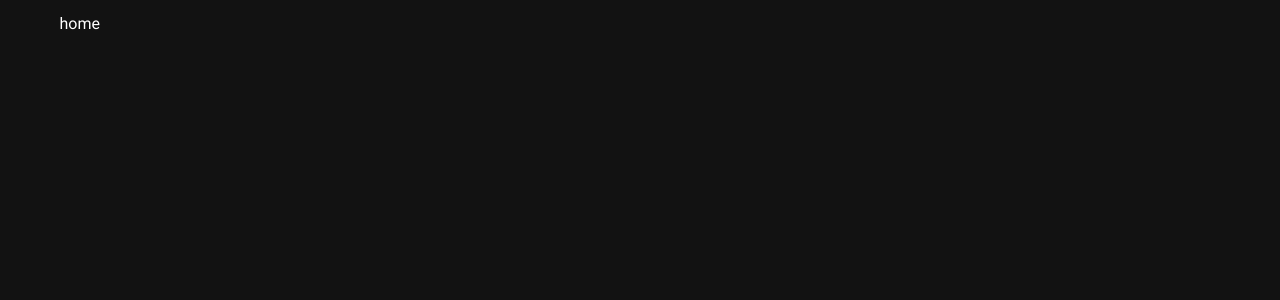
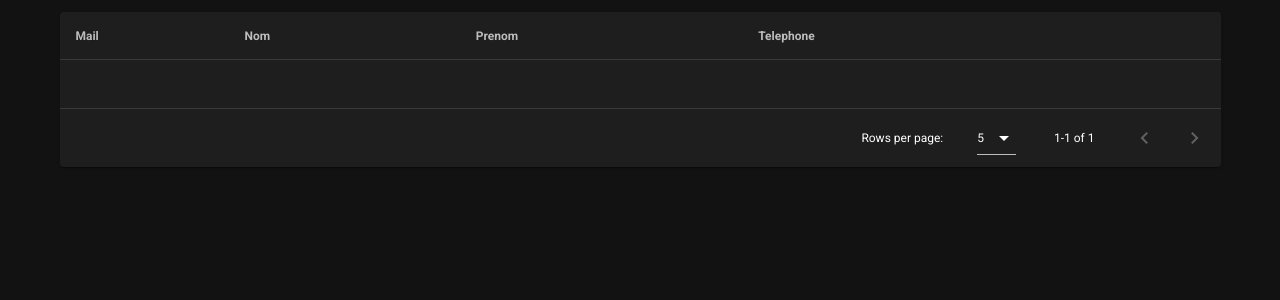
Before and after one commit to projet-Bartolomeo/Dibartolomeo, a Nuxt app: page / in a window 1280 px wide. Shown: the top 300 px of the page. Built offline with nearby package versions, Linux system fonts and the light colour scheme.

Commit message:
feature: creation du fichier DatatableS.vue

```diff
--- /dev/null
+++ b/components/DatatableS.vue
@@ -0,0 +1,39 @@
+<template>
+  <v-data-table
+    :headers="headers"
+    :items="desserts"
+    :items-per-page="5"
+    class="elevation-1"
+  ></v-data-table>
+</template>
+
+<script>
+export default {
+  data() {
+    return {
+      headers: [
+        {
+          text: 'Mail',
+          align: 'start',
+          sortable: false,
+          value: 'mail',
+        },
+        { text: 'Nom', value: 'nom' },
+        { text: 'Prenom', value: 'prenom' },
+        { text: 'Telephone', value: 'telephone' },
+        { text: '', value: '' },
+      ],
+      desserts: [
+        {
+          name: 'Frozen Yogurt',
+          calories: 159,
+          fat: 6.0,
+          carbs: 24,
+          protein: 4.0,
+          iron: '1%',
+        },
+      ],
+    }
+  },
+}
+</script>
--- a/layouts/default.vue
+++ b/layouts/default.vue
@@ -1,6 +1,5 @@
 <template>
   <v-app dark>
-    <SideBar />
     <v-main>
       <v-container>
         <Nuxt />
--- a/pages/index.vue
+++ b/pages/index.vue
@@ -1,3 +1,5 @@
 <template>
-  <div>home</div>
+<div>
+<DatatableS></DatatableS>
+</div>
 </template>
```
